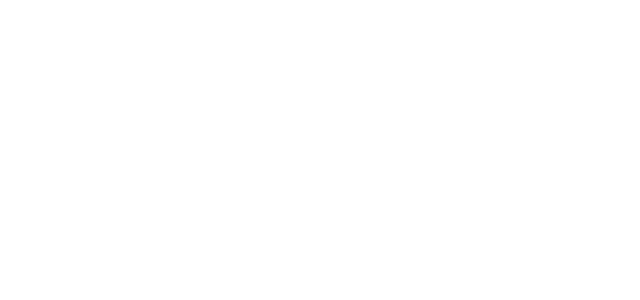
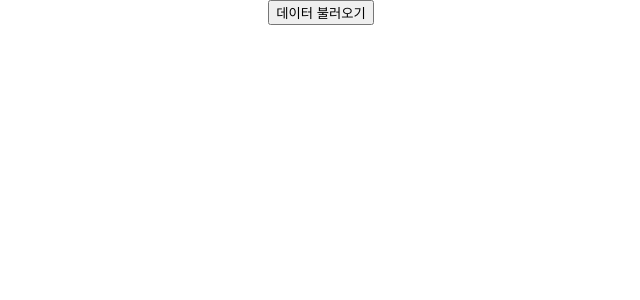
Before and after one commit to yesomsom/Learning, a React (Create React App) app in the folder React/ex8/: page / in a window 1280 px wide. Shown: the top 300 px of the page, without its empty margins (319-959 px from the left). Built offline with nearby package versions, Linux system fonts and the light colour scheme; the HTML template or start-up script is replaced by a standard one.

Commit message:
Add files via upload

```diff
--- a/React/ex8/package.json
+++ b/React/ex8/package.json
@@ -6,6 +6,8 @@
     "@testing-library/jest-dom": "^5.16.5",
     "@testing-library/react": "^13.4.0",
     "@testing-library/user-event": "^13.5.0",
+    "axios": "^1.3.2",
+    "install": "^0.13.0",
     "react": "^18.2.0",
     "react-dom": "^18.2.0",
     "react-scripts": "5.0.1",
--- a/React/ex8/src/App.js
+++ b/React/ex8/src/App.js
@@ -1,10 +1,25 @@
 import './App.css';
 import AsyncEx1 from './component/AsyncEx1';
+import { useState } from 'react';
+import axios from 'axios';
 
 function App() {
+  const [data, setData] = useState(null);
+  const onClick = () => {
+    axios.get('https://jsonplaceholder.typicode.com/todos/1').then(response => {
+      setData(response.data);
+    });
+  };
+
+  // async & await 사용
+  const [asyncData, setAsyncData] = useState(null);
+
+  // JSON.stringify(JSON data, null, 공백)}
   return (
     <div className="App">
       <AsyncEx1 />
+      <button onClick={onClick}>데이터 불러오기</button>
+      <div>{data && <textarea rows={7} cols={35} value={JSON.stringify(data, null, 2)} readOnly={true}/>}</div>
     </div>
   );
 }
```
